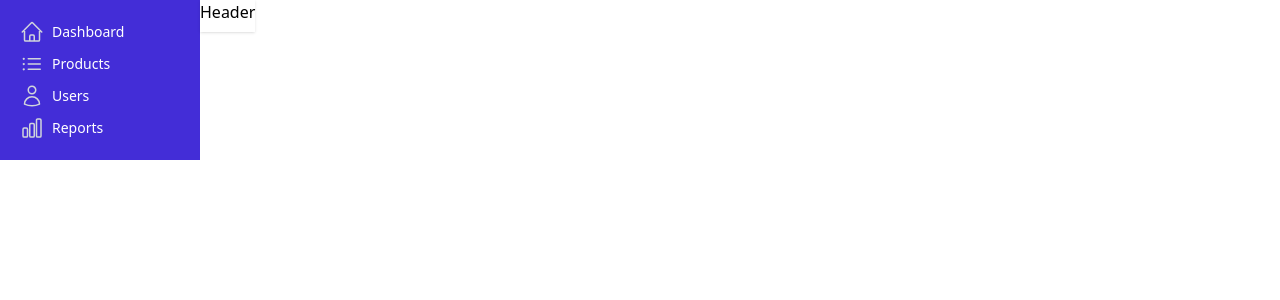
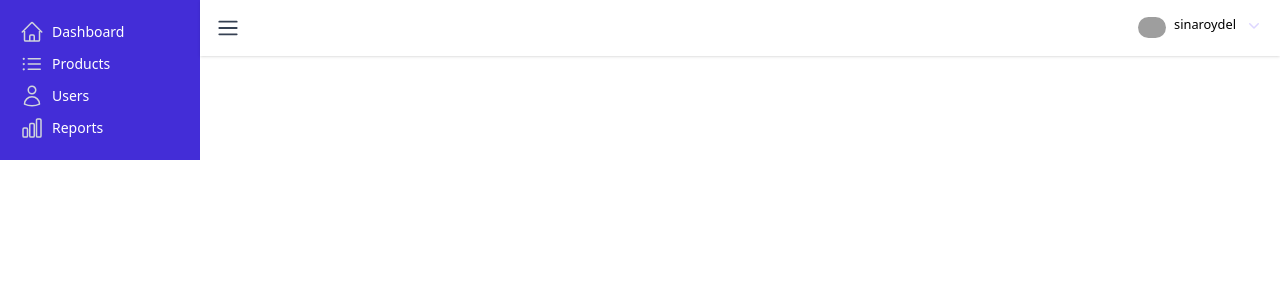
Before and after one commit to 3ina/ecommerce, a Vue app in the folder frontend/: page /app in a window 1280 px wide. Shown: the top 300 px of the page. Built offline with nearby package versions, Linux system fonts and the light colour scheme; grey boxes are pictures that could not be loaded; the HTML template or start-up script is replaced by a standard one.

Commit message:
update applayout

```diff
--- a/frontend/src/components/AppLayout.vue
+++ b/frontend/src/components/AppLayout.vue
@@ -1,30 +1,29 @@
 <template>
-    <div class="flex min-h-full">
+    <div class="flex min-h-full min-w-screen">
         <!--   Side bar -->
         <sidebar/>
         <!--/   Side bar -->
+        <div class="flex-1">
+            <TopHeader/>
+
+            <!--Content -->
+                <main>
+                    <div class="p-6">
+                        <router-view></router-view>
+                    </div>
+                </main>
+            <!--/   content -->
+        </div>
 
 
-        <div>
-            <header class="h-8 shadow bg-white">
-                Header
-            </header>
 
-            <!--Content -->
-
-            <main>
-                <router-view>
-                </router-view>
-            </main>
-            <!--/   content -->
-
-        </div>
     </div>
 </template>
 
 
 <script setup>
     import Sidebar from "./Sidebar.vue";
+    import TopHeader from "./TopHeader.vue";
 
     const {title} = defineProps({
         title: String,
```
